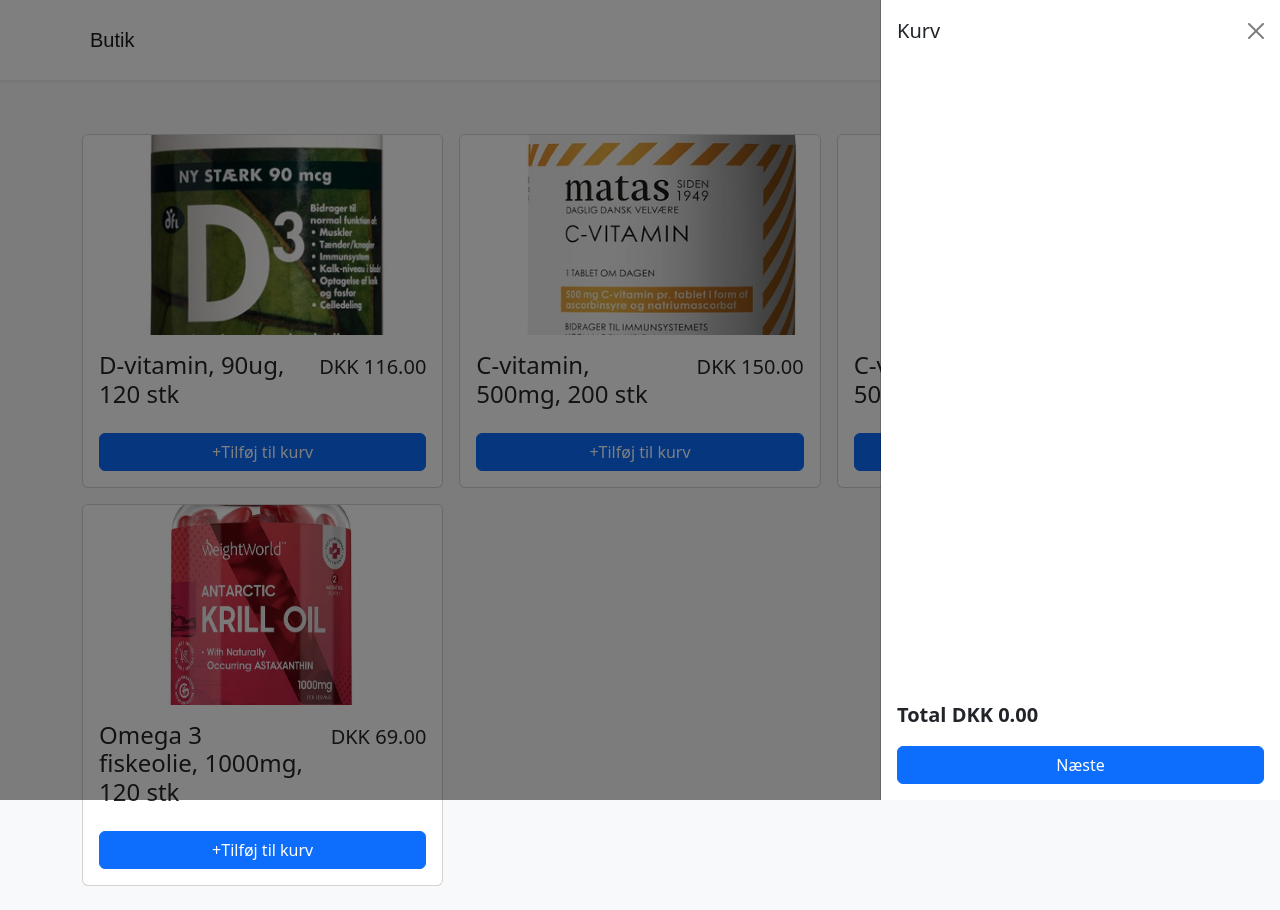
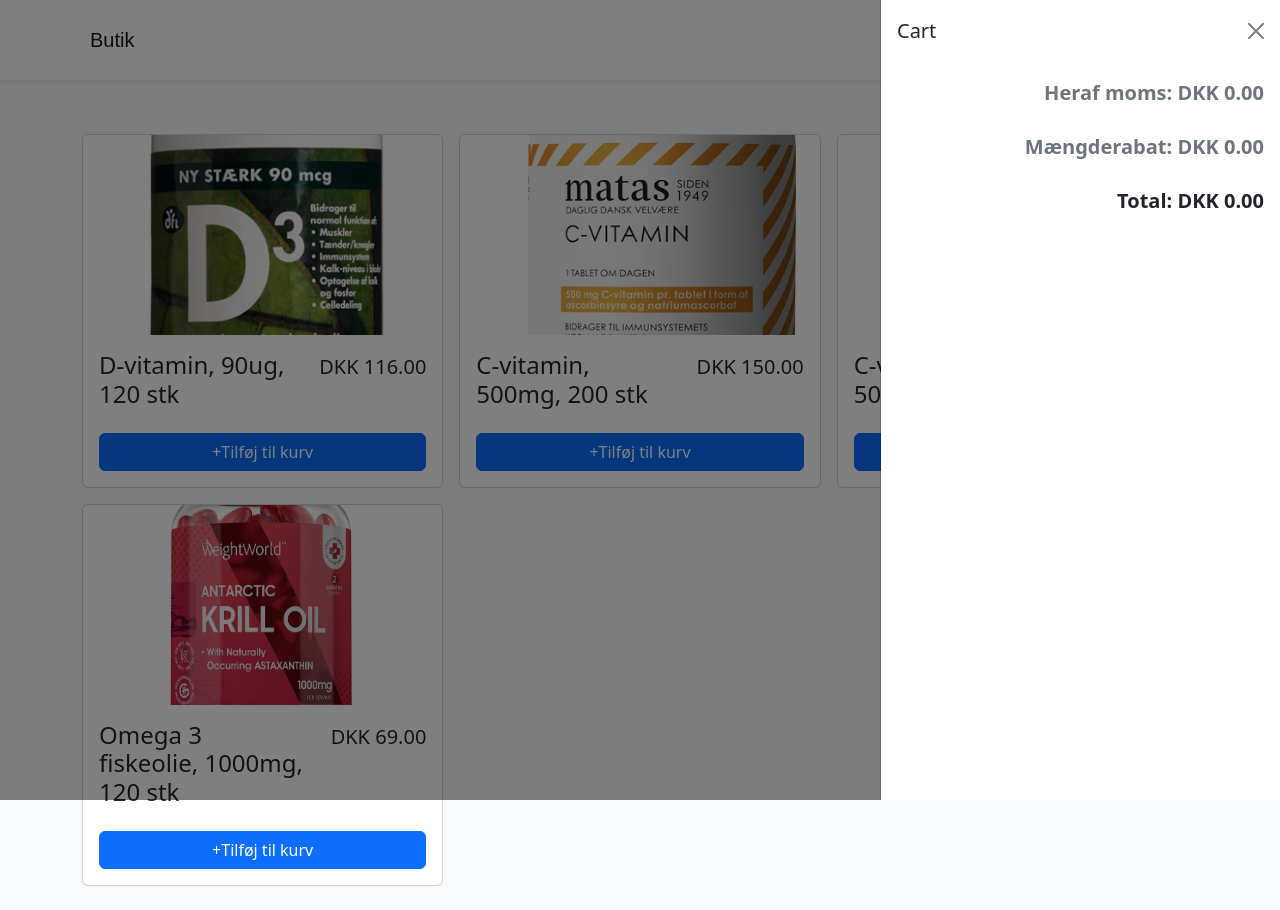
Before and after one commit to oska0281/frontendprojektgruppe7, a React (Vite) app: page / in a window 1280 px wide. Both pictures are taken after a click on the button "Kurv". Built offline with nearby package versions, Linux system fonts and the light colour scheme.

Commit message:
gammel del er oversat

```diff
--- a/src/komponenter/Kurv.tsx
+++ b/src/komponenter/Kurv.tsx
@@ -1,49 +1,82 @@
-import {Button, Offcanvas, Stack} from "react-bootstrap";
-import {useKurv} from "../kontekst/KurvKontekst";
-import produkter from "../data/produkter.json"
+import { Offcanvas, Stack } from "react-bootstrap";
+import products from "../data/produkter.json";
+import {formater} from "../utilities/formater";
+import {KurvProvider, useKurv} from "../kontekst/KurvKontekst";
+import React from "react";
 import {Vare} from "./Vare";
-import {formater} from "../utilities/formater";
-import { Link } from 'react-router-dom'
+
+type ShoppingCartProps = {
+  erAaben: boolean;
+};
 
 
+export function Kurv({ erAaben }: ShoppingCartProps) {
+  const { lukKurv, kurvVarer } = useKurv();
+
+  const total = kurvVarer.reduce((total, kurvVarer) => {
+    const item = products.find((i) => i.id === kurvVarer.id);
+    return total + (item?.pris || 0) * kurvVarer.antal;
+  }, 0);
+const calculateTax = (itemPrice: number) => {
+  const taxRate = 0.25; // 25% moms
+  return itemPrice * taxRate;
+};
+
+const totalTax = kurvVarer.reduce((taxTotal, kurvVarer) => {
+  const item = products.find((i) => i.id === kurvVarer.id);
+  let price = item?.pris || 0;
+
+  const itemTotal = price * kurvVarer.antal;
+  const itemTax = calculateTax(itemTotal);
+
+  return taxTotal + itemTax;
+}, 0);
+const calculateDiscount = (itemPrice: number, itemQuantity: number, rebateQuantity?: number, rebatePercent?: number) => {
+  if (rebateQuantity && itemQuantity >= rebateQuantity) {
+    return itemPrice * itemQuantity * (rebatePercent! / 100);
+  }
+  return 0;
+};
+
+const totalDiscount = kurvVarer.reduce((discountTotal, cartItem) => {
+  const item = products.find((i) => i.id === cartItem.id);
+  let price = item?.pris || 0;
+  let rebateQuantity = item?.rebateQuantity;
+  let rebatePercent = item?.rebatePercent;
+  let quantity = cartItem.antal;
+
+  return discountTotal + calculateDiscount(price, quantity, rebateQuantity, rebatePercent);
+}, 0);
 
 
-type KurvProps = {
-    erAaben: boolean
-}
-export function Kurv({ erAaben }: KurvProps) {
-  const { lukKurv, kurvVarer } = useKurv()
-
+const adjustedTotal = total - totalDiscount;
+const rebate = adjustedTotal >= 300 ? adjustedTotal * 0.1 : 0;
+const totalPrice = adjustedTotal - rebate;
 return (
   <Offcanvas show={erAaben} onHide={lukKurv} placement="end">
     <Offcanvas.Header closeButton>
-        <Offcanvas.Title>Kurv</Offcanvas.Title>
+      <Offcanvas.Title>Cart</Offcanvas.Title>
     </Offcanvas.Header>
     <Offcanvas.Body>
-        <div style={{ display: 'flex', flexDirection: 'column', height: '100%' }}>
-          <div style={{ flex: 1, overflowY: 'auto' }}>
       <Stack gap={4}>
         {kurvVarer.map(item => (
                 <Vare key={item.id} {...item} />
         ))}
+        {adjustedTotal >= 300 && (
+          <div className="ms-auto fw-bold fs-5 text-muted">
+            Rabat over 300: {formater(rebate)}
+          </div>
+        )}
+        <div className="ms-auto fw-bold fs-5 text-muted">
+          Heraf moms: {formater(totalTax)}
+        </div>
+        <div className="ms-auto fw-bold fs-5 text-muted">
+          Mængderabat: {formater(totalDiscount)}
+        </div>
+        <div className="ms-auto fw-bold fs-5 font-weight-bold">
+          Total: {formater(totalPrice)}
+        </div>
       </Stack>
-          </div>
-          <div>
-            <div className="ms-auto fw-bold fs-5">
-              Total {" "}
-              {formater(
-                kurvVarer.reduce((total, kurvVare) => {
-                  const item = produkter.find(i => i.id === kurvVare.id)
-                  return total + (item?.pris || 0) * kurvVare.antal
-                }, 0)
-              )}
-            </div>
-            <Link to="/levering">
-              <Button onClick={lukKurv} variant="primary" className="w-100 mt-3">Næste</Button>
-            </Link>
-          </div>
-        </div>
     </Offcanvas.Body>
   </Offcanvas>
-  )
-}
+);}
--- a/src/pages/Levering.tsx
+++ b/src/pages/Levering.tsx
@@ -12,7 +12,7 @@
 }
 
 export function Levering(props: LeveringProps) {
-  const { navn, email, telefonnummer, adresse,postnummer,by,land } = props;
+  const { navn,email,telefonnummer,adresse,postnummer,by,land } = props;
 
   return (
 
```
Also changed, not shown: src/data/produkter.json (+4 -4 lines). Lines whose indentation alone changed are shown as unchanged.
